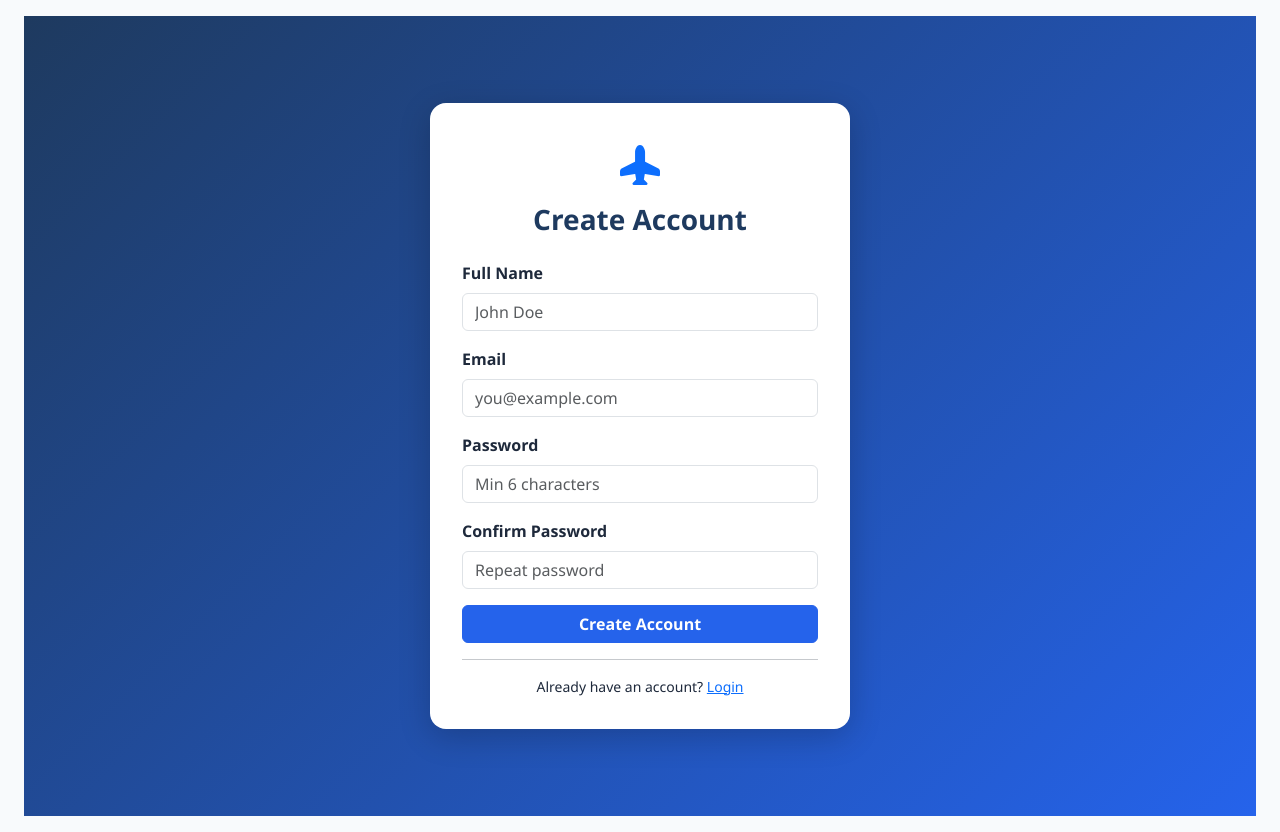
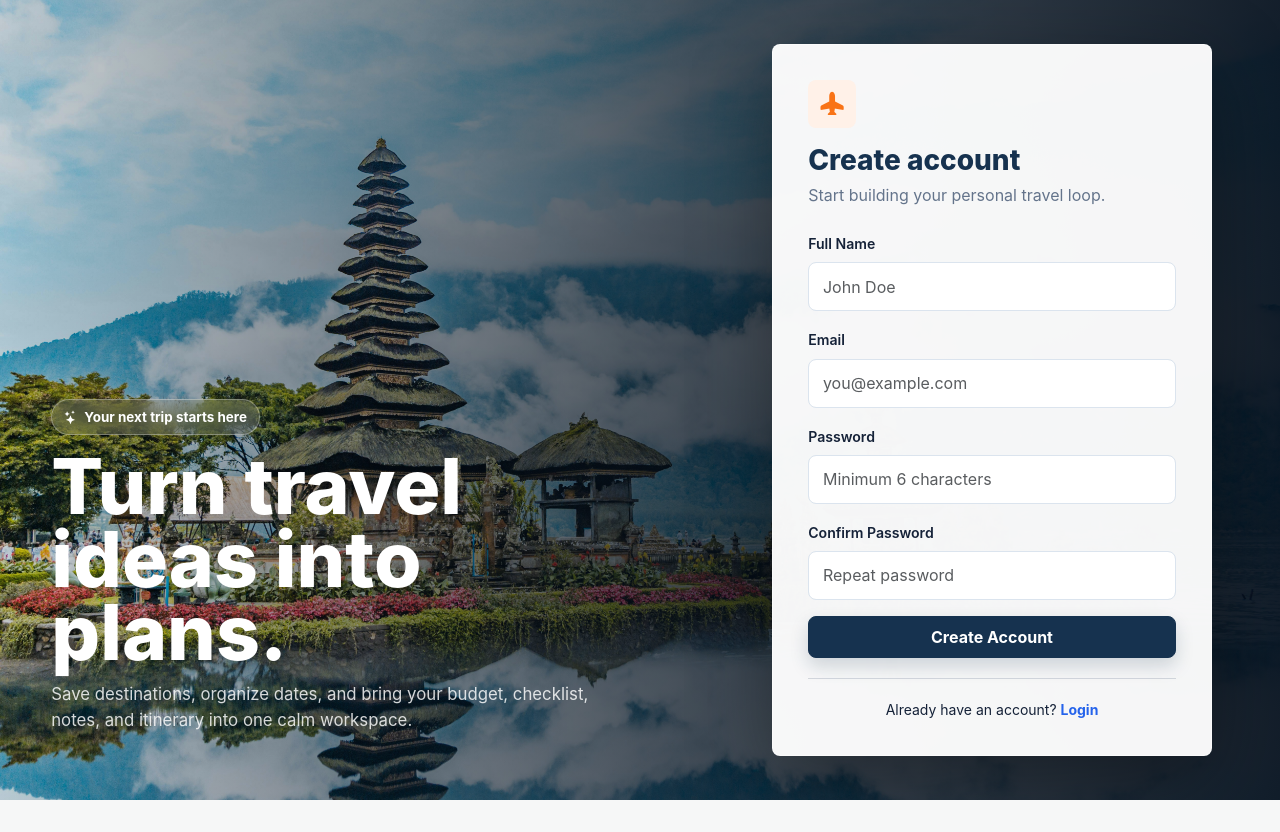
Before and after one commit to SanjuKumar-101/odoo-parul-hackathon-2026, a Flask app: page /register in a window 1280 px wide. After the commit the page ends 800 px from the top, so only its background shows below. Run offline with Flask 3, Linux system fonts and the light colour scheme; some libraries are stand-ins or nearby versions.

Commit message:
Improved overall UI polish for hackathon presentation

```diff
--- a/static/css/main.css
+++ b/static/css/main.css
@@ -1,51 +1,103 @@
 :root {
-    --primary: #1e3a5f;
-    --accent: #f59e0b;
-    --light-bg: #f8fafc;
+    --primary: #16324f;
+    --primary-soft: #e8f1f8;
+    --accent: #f97316;
+    --accent-soft: #fff1e8;
+    --ink: #152238;
+    --muted: #64748b;
+    --line: #dbe4ee;
+    --light-bg: #f4f7fb;
     --success: #10b981;
     --danger: #ef4444;
-    --card-shadow: 0 2px 12px rgba(0,0,0,0.08);
+    --card-shadow: 0 14px 34px rgba(21,34,56,0.08);
+    --focus-ring: 0 0 0 0.22rem rgba(249,115,22,0.18);
 }
 
 body {
     background-color: var(--light-bg);
-    font-family: 'Segoe UI', sans-serif;
-    color: #1e293b;
+    font-family: Inter, "Segoe UI", system-ui, -apple-system, sans-serif;
+    color: var(--ink);
+}
+
+a {
+    color: #2563eb;
+    text-decoration: none;
+}
+
+a:hover {
+    color: var(--accent);
+}
+
+/* App shell */
+.app-navbar {
+    background: rgba(22,50,79,0.96);
+    box-shadow: 0 10px 30px rgba(15,23,42,0.16);
+}
+
+.navbar-brand {
+    letter-spacing: 0;
+}
+
+.navbar .nav-link {
+    border-radius: 999px;
+    color: rgba(255,255,255,0.76) !important;
+    font-weight: 600;
+    margin: 0 0.08rem;
+    padding-left: 0.8rem !important;
+    padding-right: 0.8rem !important;
+}
+
+.navbar .nav-link.active,
+.navbar .nav-link:hover {
+    background: rgba(255,255,255,0.12);
+    color: #fff !important;
 }
 
 /* Cards */
 .card {
-    border: none;
-    border-radius: 12px;
+    border: 1px solid rgba(219,228,238,0.85);
+    border-radius: 8px;
     box-shadow: var(--card-shadow);
+    overflow: hidden;
 }
 
 .card-header {
-    background-color: var(--primary);
-    color: white;
-    border-radius: 12px 12px 0 0 !important;
-    font-weight: 600;
+    background-color: white;
+    color: var(--primary);
+    border-bottom: 1px solid var(--line);
+    font-weight: 700;
 }
 
 /* Stat cards */
 .stat-card {
-    border-radius: 12px;
+    border-radius: 8px;
     padding: 1.5rem;
     color: white;
     box-shadow: var(--card-shadow);
 }
 
-.stat-card.blue  { background: linear-gradient(135deg, #1e3a5f, #2563eb); }
-.stat-card.amber { background: linear-gradient(135deg, #b45309, #f59e0b); }
+.stat-card.blue  { background: linear-gradient(135deg, #16324f, #2563eb); }
+.stat-card.amber { background: linear-gradient(135deg, #9a3412, #f97316); }
 .stat-card.green { background: linear-gradient(135deg, #065f46, #10b981); }
 .stat-card.red   { background: linear-gradient(135deg, #991b1b, #ef4444); }
 
-/* Buttons */
+/* Buttons and forms */
+.btn {
+    border-radius: 8px;
+    font-weight: 700;
+}
+
 .btn-primary {
-    background-color: #2563eb;
-    border-color: #2563eb;
+    background-color: var(--primary);
+    border-color: var(--primary);
+    box-shadow: 0 8px 18px rgba(22,50,79,0.18);
 }
-.btn-primary:hover { background-color: #1d4ed8; }
+
+.btn-primary:hover,
+.btn-primary:focus {
+    background-color: #0f253d;
+    border-color: #0f253d;
+}
 
 .btn-accent {
     background-color: var(--accent);
@@ -53,14 +105,40 @@ body {
     color: white;
 }
 
+.btn-accent:hover,
+.btn-accent:focus {
+    background-color: #ea580c;
+    border-color: #ea580c;
+    color: white;
+}
+
+.form-control,
+.form-select {
+    border-color: var(--line);
+    border-radius: 8px;
+    padding: 0.72rem 0.86rem;
+}
+
+.form-control:focus,
+.form-select:focus {
+    border-color: var(--accent);
+    box-shadow: var(--focus-ring);
+}
+
+.form-label {
+    color: var(--ink);
+    font-size: 0.88rem;
+}
+
 /* Trip cards */
 .trip-card {
     transition: transform 0.2s ease, box-shadow 0.2s ease;
     cursor: pointer;
 }
+
 .trip-card:hover {
     transform: translateY(-3px);
-    box-shadow: 0 6px 20px rgba(0,0,0,0.12);
+    box-shadow: 0 10px 26px rgba(21,34,56,0.13);
 }
 
 /* Status badges */
@@ -83,32 +162,124 @@ body {
 }
 
 /* Checklist */
-.checklist-item.packed { opacity: 0.5; text-decoration: line-through; }
+.checklist-item.packed {
+    opacity: 0.5;
+    text-decoration: line-through;
+}
 
 /* Auth pages */
+.auth-page {
+    background: #06111e;
+}
+
+.auth-main {
+    min-height: 100vh;
+}
+
 .auth-wrapper {
+    min-height: 100vh;
+    display: grid;
+    grid-template-columns: minmax(0, 1.1fr) minmax(360px, 0.9fr);
+    align-items: center;
+    background:
+        linear-gradient(90deg, rgba(6,17,30,0.18) 0%, rgba(6,17,30,0.72) 54%, rgba(6,17,30,0.94) 100%),
+        url("../images/cities/bali.jpg") center/cover no-repeat;
+}
+
+.auth-visual {
+    align-self: stretch;
+    display: flex;
+    align-items: flex-end;
+    padding: clamp(1.5rem, 4vw, 4rem);
+    color: white;
+}
+
+.auth-visual-content {
+    max-width: 620px;
+}
+
+.auth-eyebrow {
+    display: inline-flex;
+    align-items: center;
+    gap: 0.45rem;
+    padding: 0.42rem 0.72rem;
+    border: 1px solid rgba(255,255,255,0.3);
+    border-radius: 999px;
+    background: rgba(255,255,255,0.12);
+    backdrop-filter: blur(10px);
+    font-size: 0.84rem;
+    font-weight: 700;
+}
+
+.auth-visual h1 {
+    max-width: 12ch;
+    margin: 1rem 0 0.8rem;
+    font-size: clamp(2.5rem, 6vw, 5.2rem);
+    line-height: 0.95;
+    font-weight: 800;
+}
+
+.auth-visual p {
+    max-width: 34rem;
+    color: rgba(255,255,255,0.82);
+    font-size: 1.05rem;
+}
+
+.auth-panel {
     min-height: 100vh;
     display: flex;
     align-items: center;
     justify-content: center;
-    background: linear-gradient(135deg, #1e3a5f 0%, #2563eb 100%);
+    padding: clamp(1rem, 3vw, 3rem);
 }
+
 .auth-card {
     width: 100%;
-    max-width: 420px;
-    border-radius: 16px;
-    padding: 2rem;
-    background: white;
-    box-shadow: 0 8px 32px rgba(0,0,0,0.2);
+    max-width: 440px;
+    border-radius: 8px;
+    padding: clamp(1.4rem, 3vw, 2.2rem);
+    background: rgba(255,255,255,0.96);
+    border: 1px solid rgba(255,255,255,0.54);
+    box-shadow: 0 24px 80px rgba(0,0,0,0.34);
 }
 
-/* Navbar active */
-.navbar .nav-link:hover { color: var(--accent) !important; }
+.brand-mark {
+    width: 48px;
+    height: 48px;
+    display: inline-flex;
+    align-items: center;
+    justify-content: center;
+    border-radius: 8px;
+    background: var(--accent-soft);
+    color: var(--accent);
+    font-size: 1.45rem;
+}
+
+.auth-title {
+    color: var(--primary);
+    font-weight: 800;
+    margin: 0;
+}
+
+.auth-subtitle {
+    color: var(--muted);
+    margin: 0.35rem 0 0;
+}
+
+.auth-link {
+    font-weight: 700;
+}
+
+.auth-divider {
+    color: var(--muted);
+    margin: 1.25rem 0;
+}
 
 /* Page header */
 .page-header {
     background: white;
-    border-radius: 12px;
+    border: 1px solid rgba(219,228,238,0.85);
+    border-radius: 8px;
     padding: 1.25rem 1.5rem;
     margin-bottom: 1.5rem;
     box-shadow: var(--card-shadow);
--- a/templates/auth/register.html
+++ b/templates/auth/register.html
@@ -1,35 +1,53 @@
 {% extends 'base.html' %}
-{% block title %}Register – Traveloop{% endblock %}
+{% block title %}Create Account - Traveloop{% endblock %}
+{% block body_class %}auth-page{% endblock %}
+{% block main_class %}auth-main{% endblock %}
 {% block content %}
 <div class="auth-wrapper">
+    <section class="auth-visual" aria-label="Traveloop signup">
+        <div class="auth-visual-content">
+            <div class="auth-eyebrow">
+                <i class="bi bi-stars"></i>
+                Your next trip starts here
+            </div>
+            <h1>Turn travel ideas into plans.</h1>
+            <p>Save destinations, organize dates, and bring your budget, checklist, notes, and itinerary into one calm workspace.</p>
+        </div>
+    </section>
+
+    <section class="auth-panel">
         <div class="auth-card">
-        <div class="text-center mb-4">
-            <i class="bi bi-airplane-fill fs-1 text-primary"></i>
-            <h3 class="fw-bold mt-2" style="color:#1e3a5f;">Create Account</h3>
+            <div class="mb-4">
+                <span class="brand-mark mb-3">
+                    <i class="bi bi-airplane-fill"></i>
+                </span>
+                <h3 class="auth-title">Create account</h3>
+                <p class="auth-subtitle">Start building your personal travel loop.</p>
             </div>
             <form method="POST" novalidate>
                 <div class="mb-3">
-                <label class="form-label fw-semibold">Full Name</label>
-                <input type="text" name="name" class="form-control" placeholder="John Doe" required>
+                    <label class="form-label fw-semibold" for="name">Full Name</label>
+                    <input type="text" id="name" name="name" class="form-control" placeholder="John Doe" autocomplete="name" required>
                 </div>
                 <div class="mb-3">
-                <label class="form-label fw-semibold">Email</label>
-                <input type="email" name="email" class="form-control" placeholder="you@example.com" required>
+                    <label class="form-label fw-semibold" for="email">Email</label>
+                    <input type="email" id="email" name="email" class="form-control" placeholder="you@example.com" autocomplete="email" required>
                 </div>
                 <div class="mb-3">
-                <label class="form-label fw-semibold">Password</label>
-                <input type="password" name="password" class="form-control" placeholder="Min 6 characters" required>
+                    <label class="form-label fw-semibold" for="password">Password</label>
+                    <input type="password" id="password" name="password" class="form-control" placeholder="Minimum 6 characters" autocomplete="new-password" required>
                 </div>
                 <div class="mb-3">
-                <label class="form-label fw-semibold">Confirm Password</label>
-                <input type="password" name="confirm_password" class="form-control" placeholder="Repeat password" required>
+                    <label class="form-label fw-semibold" for="confirm_password">Confirm Password</label>
+                    <input type="password" id="confirm_password" name="confirm_password" class="form-control" placeholder="Repeat password" autocomplete="new-password" required>
                 </div>
-            <button type="submit" class="btn btn-primary w-100 fw-semibold">Create Account</button>
+                <button type="submit" class="btn btn-primary w-100 py-2">Create Account</button>
             </form>
-        <hr>
+            <hr class="auth-divider">
             <p class="text-center mb-0 small">
-            Already have an account? <a href="{{ url_for('auth.login') }}">Login</a>
+                Already have an account? <a class="auth-link" href="{{ url_for('auth.login') }}">Login</a>
             </p>
         </div>
+    </section>
 </div>
 {% endblock %}
--- a/templates/base.html
+++ b/templates/base.html
@@ -9,10 +9,10 @@
     <link href="{{ url_for('static', filename='css/main.css') }}" rel="stylesheet">
     {% block extra_css %}{% endblock %}
 </head>
-<body>
+<body class="{% block body_class %}{% endblock %}">
 
 {% if session.user_id %}
-<nav class="navbar navbar-expand-lg navbar-dark" style="background-color:#1e3a5f;">
+<nav class="navbar navbar-expand-lg navbar-dark app-navbar">
     <div class="container-fluid">
         <a class="navbar-brand fw-bold" href="{{ url_for('dashboard.index') }}">
             <i class="bi bi-airplane-fill me-2"></i>Traveloop
@@ -80,9 +80,9 @@
     {% endif %}
 {% endwith %}
 
-<div class="container-fluid px-4 py-3">
+<main class="{% block main_class %}container-fluid px-4 py-3{% endblock %}">
     {% block content %}{% endblock %}
-</div>
+</main>
 
 <script src="https://cdn.jsdelivr.net/npm/bootstrap@5.3.0/dist/js/bootstrap.bundle.min.js"></script>
 <script src="https://cdn.jsdelivr.net/npm/chart.js@4.4.0/dist/chart.umd.min.js"></script>
```
Also changed, not shown: other parts of static/css/main.css (+45 -5 lines), templates/auth/login.html (+29 -12 lines). Lines whose indentation alone changed are shown as unchanged.
